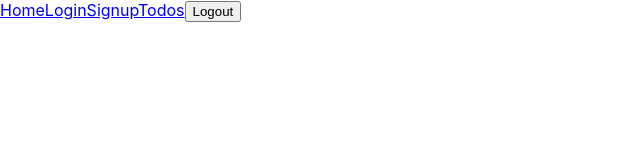
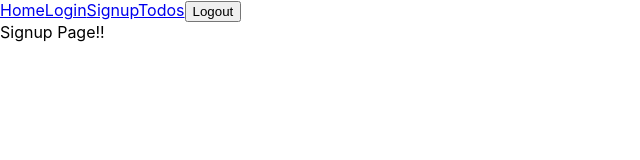
Before and after one commit to MissaelOrtiz/lab13-todo-frontend, a React (Create React App) app: page /signup in a window 1280 px wide. Shown: the top 160 px of the page, without its empty margins (0-640 px from the left). Built offline with nearby package versions, Linux system fonts and the light colour scheme.

Commit message:
added working routes on app.js and header.js

```diff
--- a/src/App.js
+++ b/src/App.js
@@ -8,7 +8,7 @@ import {
 } from "react-router-dom";
 import HomePage from './HomePage.js';
 import LoginPage from './LoginPage.js';
-import SingupPage from './SignupPage.js';
+import SignupPage from './SignupPage.js';
 import TodoListPage from "./TodoListPage.js";
 import Header from "./Header.js";
 
@@ -30,6 +30,21 @@ export default class ParamsExample extends Component {
               exact
               render={(routerProps) => <HomePage {...routerProps} />}
             />
+            <Route
+              path="/signup"
+              exact
+              render={(routerProps) => <SignupPage {...routerProps} />}
+            />
+            <Route
+              path="/login"
+              exact
+              render={(routerProps) => <LoginPage {...routerProps} />}
+            />
+            <Route
+              path="/todos"
+              exact
+              render={(routerProps) => <TodoListPage {...routerProps} />}
+            />
           </Switch>
         </div>
       </Router>
```
